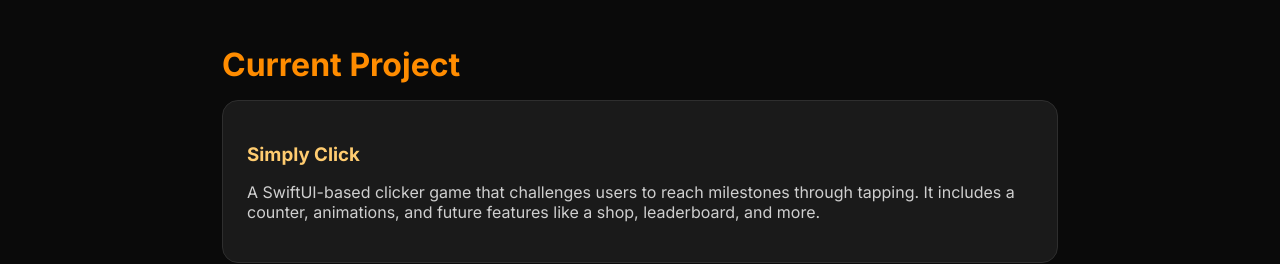
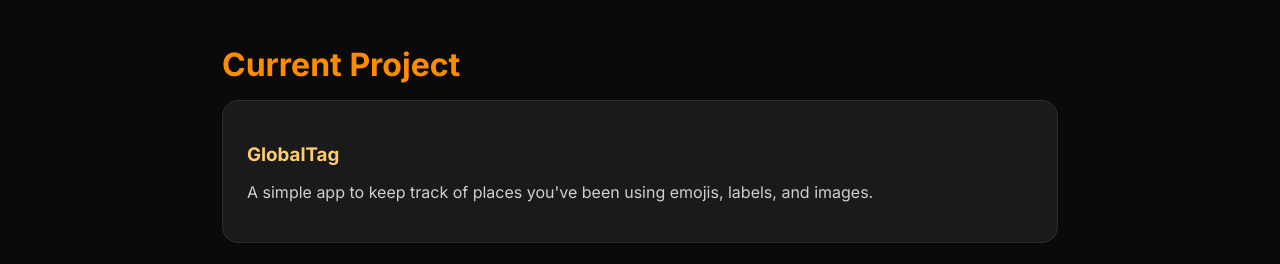
Before and after one commit to freezingfirez/freezingfirez.github.io, a plain HTML site: page index.html in a window 1280 px wide. Shown: the part 711-975 px from the top of the page. Drawn offline with Linux system fonts and the light colour scheme.

Commit message:
Update index.html

```diff
--- a/index.html
+++ b/index.html
@@ -121,8 +121,8 @@
     <h2>Current Project</h2>
     <div class="projects">
       <div class="project">
-        <h3>Simply Click</h3>
-        <p>A SwiftUI-based clicker game that challenges users to reach milestones through tapping. It includes a counter, animations, and future features like a shop, leaderboard, and more.</p>
+        <h3>GlobalTag</h3>
+        <p>A simple app to keep track of places you've been using emojis, labels, and images.</p>
       </div>
     </div>
   </section>
```
